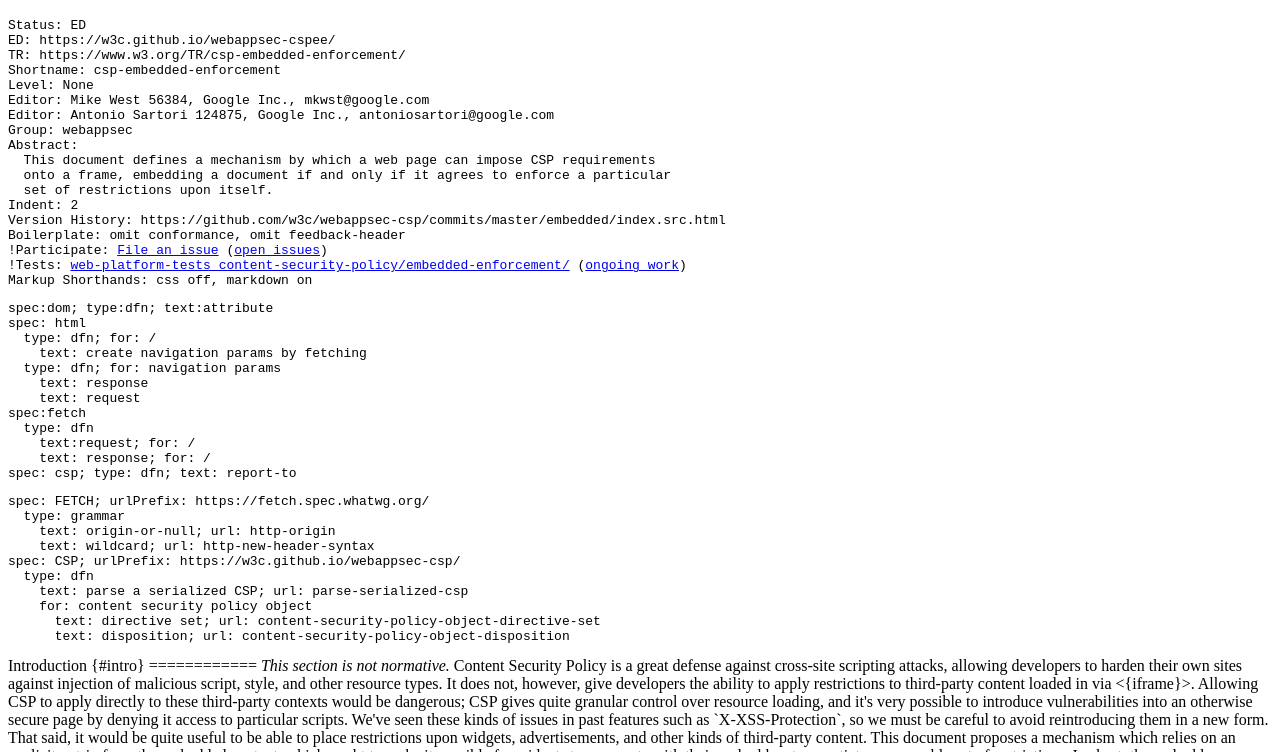
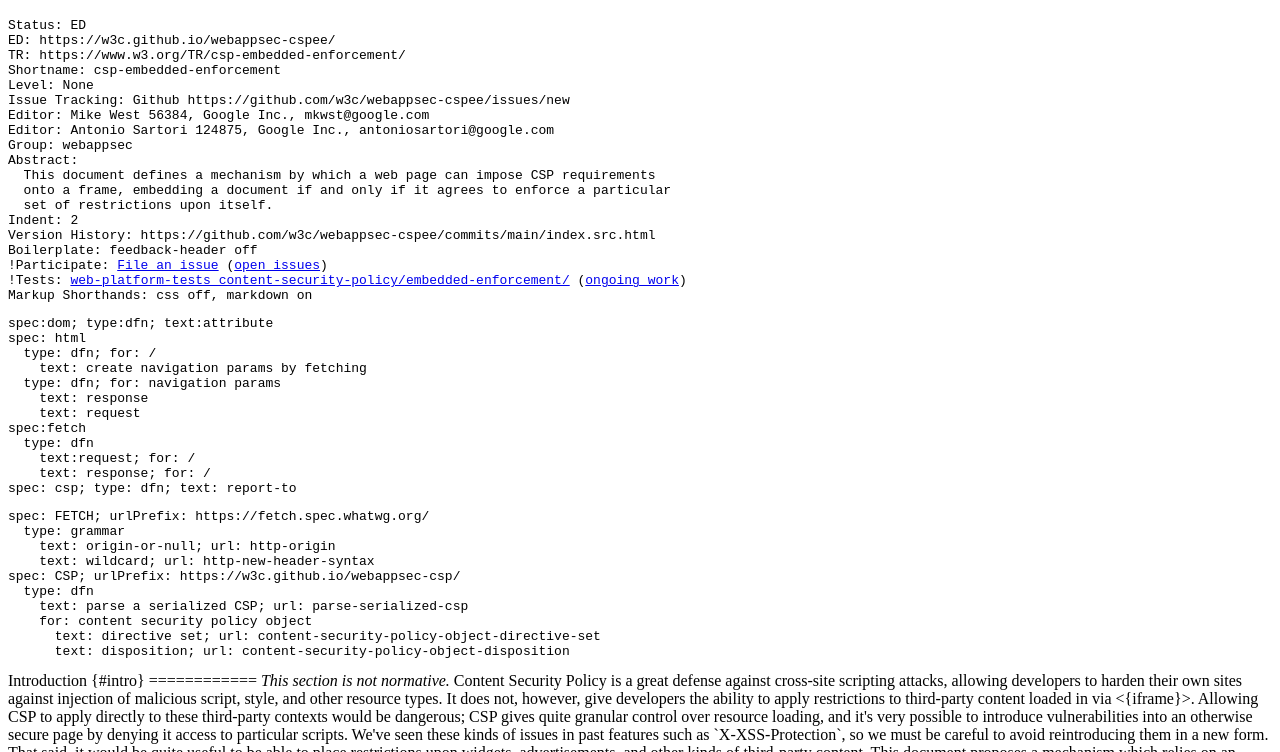
Before and after one commit to w3c/webappsec-cspee, a plain HTML site: page index.src.html in a window 1280 px wide. Shown: the part 48-800 px from the top of the page. Drawn offline with Linux system fonts and the light colour scheme.

Commit message:
Fiddling with metadata to make Echidna happy.

```diff
--- a/index.src.html
+++ b/index.src.html
@@ -5,6 +5,7 @@ ED: https://w3c.github.io/webappsec-cspee/
 TR: https://www.w3.org/TR/csp-embedded-enforcement/
 Shortname: csp-embedded-enforcement
 Level: None
+Issue Tracking: Github https://github.com/w3c/webappsec-cspee/issues/new
 Editor: Mike West 56384, Google Inc., mkwst@google.com
 Editor: Antonio Sartori 124875, Google Inc., antoniosartori@google.com
 Group: webappsec
@@ -13,8 +14,8 @@ Abstract:
   onto a frame, embedding a document if and only if it agrees to enforce a particular
   set of restrictions upon itself.
 Indent: 2
-Version History: https://github.com/w3c/webappsec-csp/commits/master/embedded/index.src.html
-Boilerplate: omit conformance, omit feedback-header
+Version History: https://github.com/w3c/webappsec-cspee/commits/main/index.src.html
+Boilerplate: feedback-header off
 !Participate: <a href="https://github.com/w3c/webappsec-cspee/issues/new">File an issue</a> (<a href="https://github.com/w3c/webappsec-cspee/issues">open issues</a>)
 !Tests: <a href=https://github.com/web-platform-tests/wpt/tree/master/content-security-policy/embedded-enforcement>web-platform-tests content-security-policy/embedded-enforcement/</a> (<a href=https://github.com/web-platform-tests/wpt/labels/content-security-policy>ongoing work</a>)
 Markup Shorthands: css off, markdown on
```
